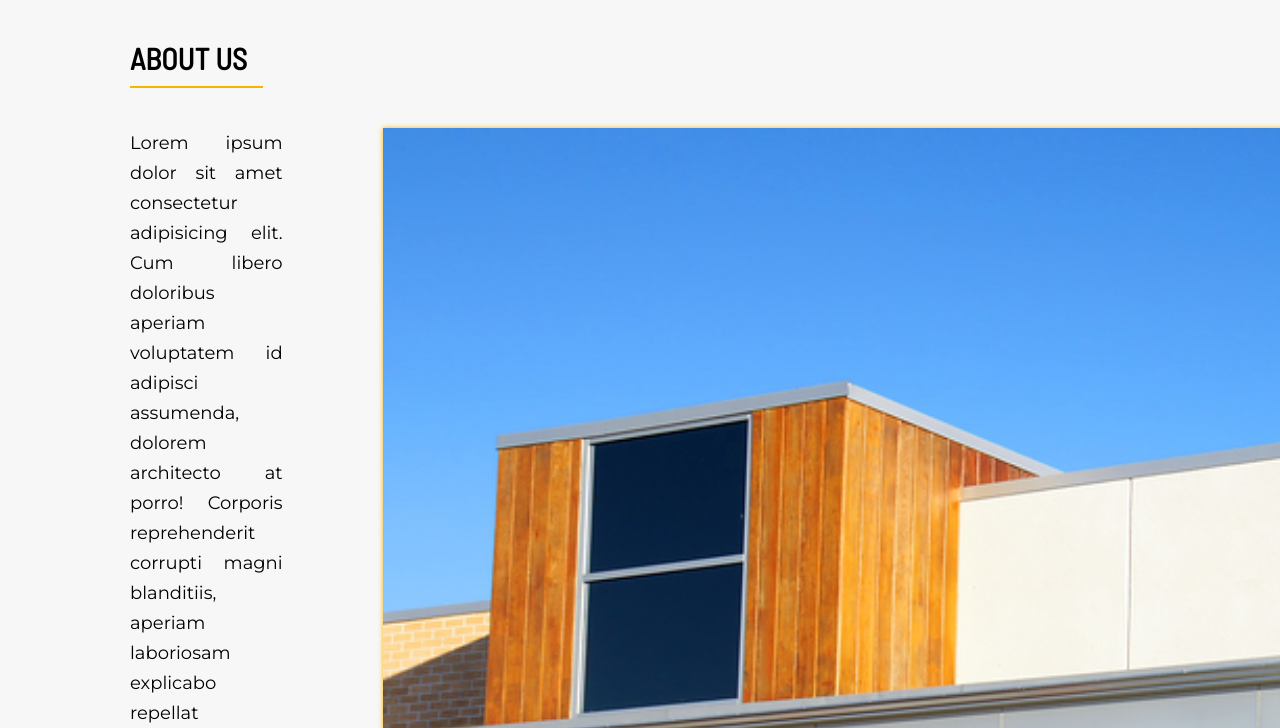
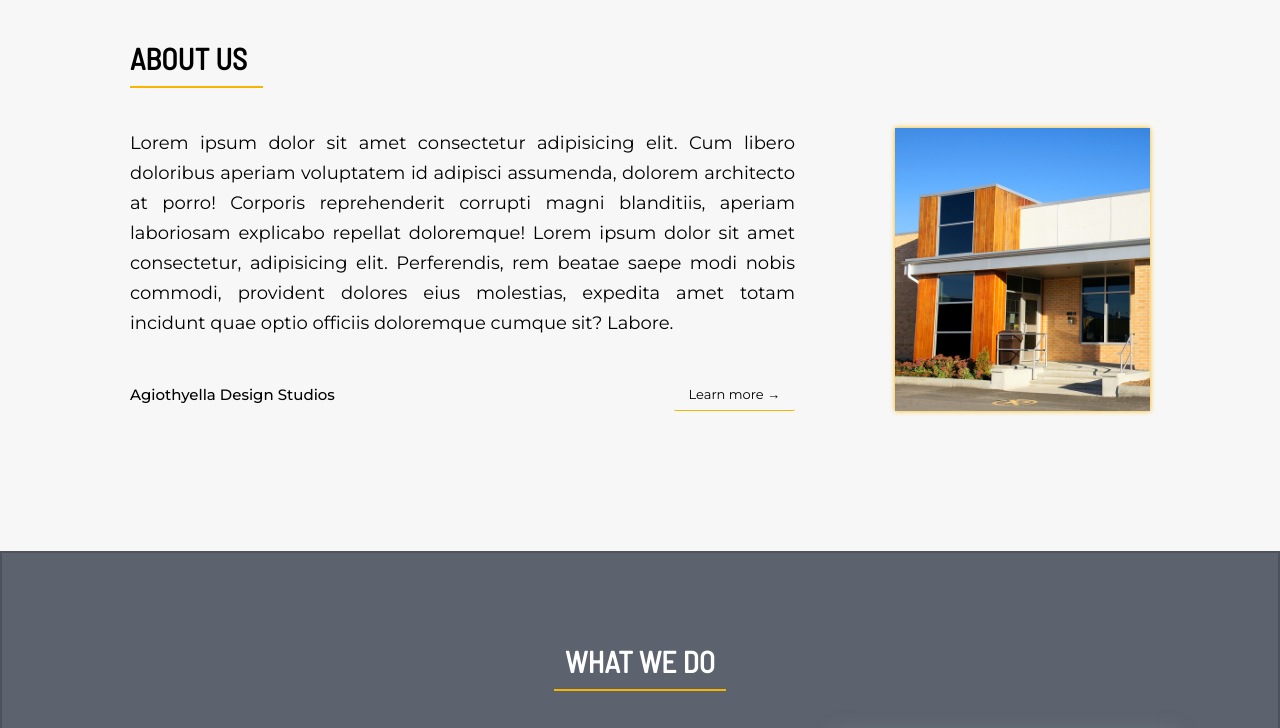
Before and after one commit to Agiothyella/web-fe-project-1-design-studio-PDA, a website: page index.html in a window 1280 px wide. Shown: the part 900-1628 px from the top of the page. Drawn offline with Linux system fonts and the light colour scheme.

Commit message:
Fix: About image flex item
+ Fix: About section 'image' incorrect width as flex item

```diff
--- a/index.html
+++ b/index.html
@@ -142,11 +142,9 @@
             <a href="#" class="btn-text">Learn more &rarr;</a>
           </div>
         </div>
-        <img
-          src="img/office.jpg"
-          alt="Agiothyella Design Studios"
-          class="about__picture"
-        />
+        <div class="about__picture">
+          <img src="img/office.jpg" alt="Agiothyella Design Studios" />
+        </div>
       </div>
     </section>
 
--- a/sass/layout/_about.scss
+++ b/sass/layout/_about.scss
@@ -47,6 +47,11 @@
     flex: 0 0 25%;
     width: 100%;
     box-shadow: 0 0 0.5rem $color-quartenery;
-    object-position: left;
+
+    img {
+      width: 100%;
+      height: 100%;
+      object-position: left;
+    }
   }
 }
```
Also changed, not shown: css/main.css.
